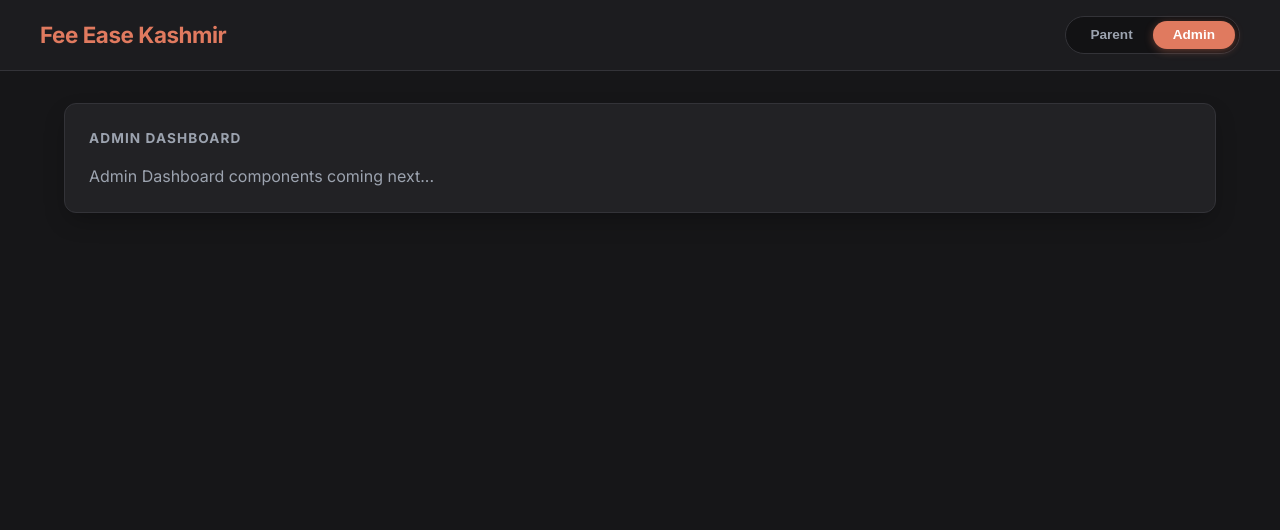
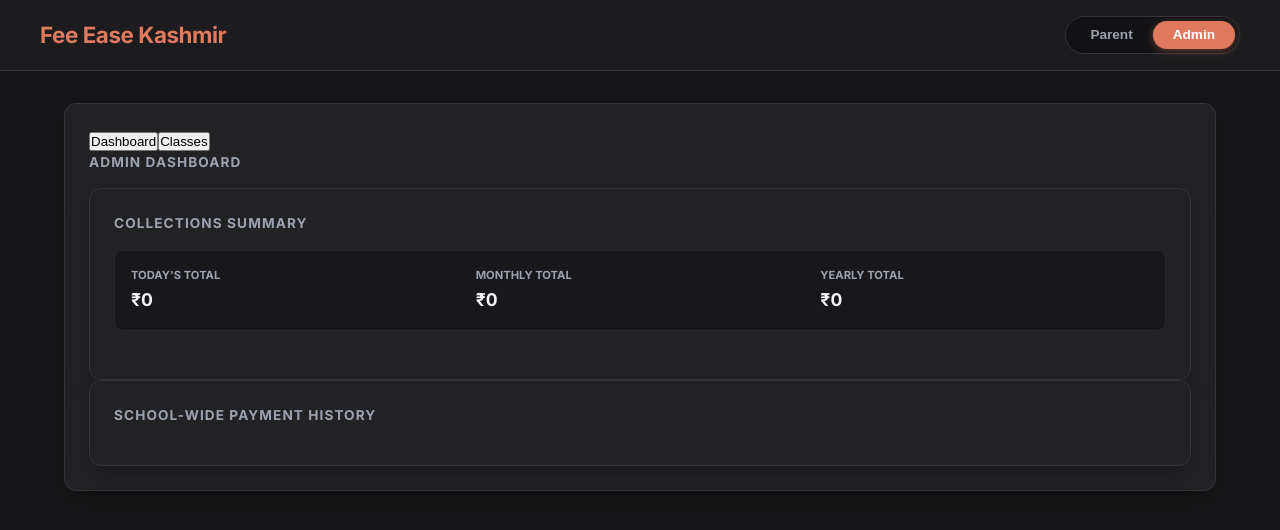
Before and after one commit to Ahtisham-1/fee-ease-react, a React (Vite) app: page / in a window 1280 px wide. Both pictures are taken after a click on the button "Admin". Shown: the top 530 px of the page. Built offline with nearby package versions, Linux system fonts and the light colour scheme.

Commit message:
feat: add Admin Sub-Navigation Bar and conditional tab routing (Dashboard | Classes)
- Added subTab state in App.tsx defaulting to 'dashboard'
- Rendered navigation bar with Dashboard and Classes tab buttons
- Added conditional rendering for subTab view in Admin Dashboard
- 0 TypeScript errors

```diff
--- a/src/App.tsx
+++ b/src/App.tsx
@@ -7,6 +7,7 @@ import type { Payment } from "./components/ParentComponents/PayFeesForm";
 import PayFeesForm from "./components/ParentComponents/PayFeesForm";
 import PaymentHistory from "./components/ParentComponents/PaymentHistory";
 import AdminCollectionSummary from "./components/AdminComponents/AdminCollectionsSummary";
+import AdminPaymentHistory from "./components/AdminComponents/AdminPaymentHistory";
 
 const parents = [
   {
@@ -74,11 +75,12 @@ const feeObligations = [
 ];
 
 function App() {
-
   const [role, setRole] = useState<Role>("parent");
   const [selectedParent, setSelectedParent] = useState("p1");
   const [selectedStudent, setSelectedStudent] = useState("s1");
   const [payments, setPayments] = useState<Payment[]>([]);
+
+  const [subTab, setSubTab] = useState("dashboard");
 
   function handlePaymentSubmit(amount: number) {
     const date = new Date();
@@ -168,10 +170,31 @@ function App() {
           </div>
         ) : (
           <div className="card">
-            <div className="card-title">ADMIN DASHBOARD</div>
-            <p style={{ color: "var(--text-secondary)" }}>
-              Admin Dashboard components coming next...
-            </p>
+            <nav className="navigation-bar">
+              <button
+                className="dashboard"
+                onClick={() => setSubTab("dashboard")}
+              >
+                Dashboard
+              </button>
+              <button className="classes" onClick={() => setSubTab("classes")}>
+                Classes
+              </button>
+            </nav>
+
+            {subTab === "dashboard" ? (
+              <div>
+                <div className="card-title">ADMIN DASHBOARD</div>
+                <AdminCollectionSummary payments={payments} />
+                <AdminPaymentHistory
+                  payments={payments}
+                  students={students}
+                  feeObligations={feeObligations}
+                />
+              </div>
+            ) : (
+              <div>classes comming soon</div>
+            )}
           </div>
         )}
       </main>
--- a/src/components/AdminComponents/AdminPaymentHistory.tsx
+++ b/src/components/AdminComponents/AdminPaymentHistory.tsx
@@ -35,3 +35,4 @@ function AdminPaymentHistory({
     </div>
   );
 }
+export default AdminPaymentHistory;
--- a/src/components/ParentComponents/PaymentHistory.tsx
+++ b/src/components/ParentComponents/PaymentHistory.tsx
@@ -1,5 +1,4 @@
-import type { Payment } from "./ParentComponents/PayFeesForm";
-
+import type { Payment } from "./PayFeesForm";
 interface PaymentHistoryProps {
   payments: Payment[];
 }
```
Also changed, not shown: src/components/ParentComponents/PayFeesForm.tsx (line endings or trailing spaces).
